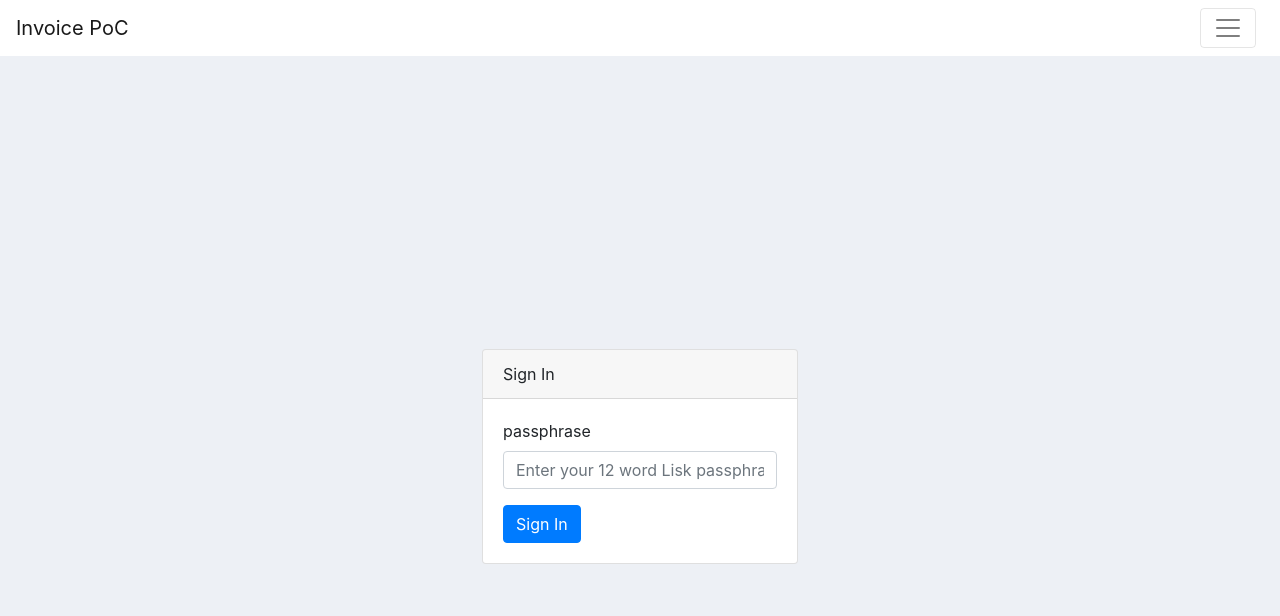
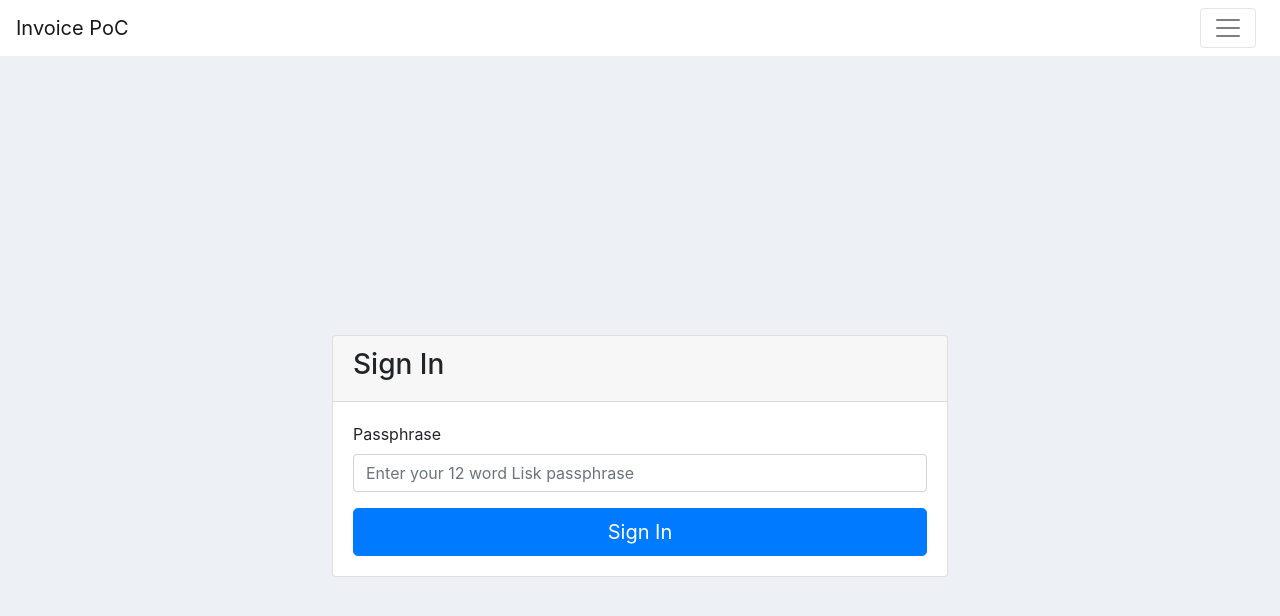
Before and after one commit to LiskArchive/lisk-sdk-examples, a React (Create React App) app in the folder invoice/client/: page / in a window 1280 px wide. Shown: the top 616 px of the page. Built offline with nearby package versions, Linux system fonts and the light colour scheme.

Commit message:
:seedling: Create grid of the page

```diff
--- a/invoice/client/src/App.js
+++ b/invoice/client/src/App.js
@@ -1,6 +1,7 @@
 import React from 'react';
 import SignInPage from './SignInPage';
 import Header from './Header';
+import { Grid, Row, Col } from 'react-flexbox-grid';
 import './App.css';
 
 function App() {
@@ -8,7 +9,13 @@ function App() {
     <React.Fragment>
       <Header />
       <div className="App">
-        <SignInPage />
+        <Grid fluid>
+          <Row  center="xs">
+            <Col xs={12} md={8} lg={6}>
+              <SignInPage />
+            </Col>
+          </Row>
+        </Grid>
       </div>
     </React.Fragment>
   );
--- a/invoice/client/src/SignInPage.js
+++ b/invoice/client/src/SignInPage.js
@@ -4,21 +4,26 @@ import {
   Form, FormGroup, Label, Input,
   Card, CardHeader, CardBody,
 } from 'reactstrap';
+import { Row, Col } from 'react-flexbox-grid';
 
 function SignInPage() {
   return (
+    <Row start="xs">
+      <Col xs={12}>
         <Card>
-    <CardHeader>Sign In</CardHeader>
+          <CardHeader><h3>Sign In</h3></CardHeader>
           <CardBody>
             <Form>
               <FormGroup>
-          <Label for="passphrase">passphrase</Label>
+                <Label for="passphrase">Passphrase</Label>
                 <Input type="password" name="passphrase" id="passphrase" placeholder="Enter your 12 word Lisk passphrase" />
               </FormGroup>
-        <Button color="primary">Sign In</Button>
+              <Button color="primary" size="lg" block>Sign In</Button>
             </Form>
           </CardBody>
         </Card>
+      </Col>
+    </Row>
   );
 }
 
```
Lines whose indentation alone changed are shown as unchanged.
